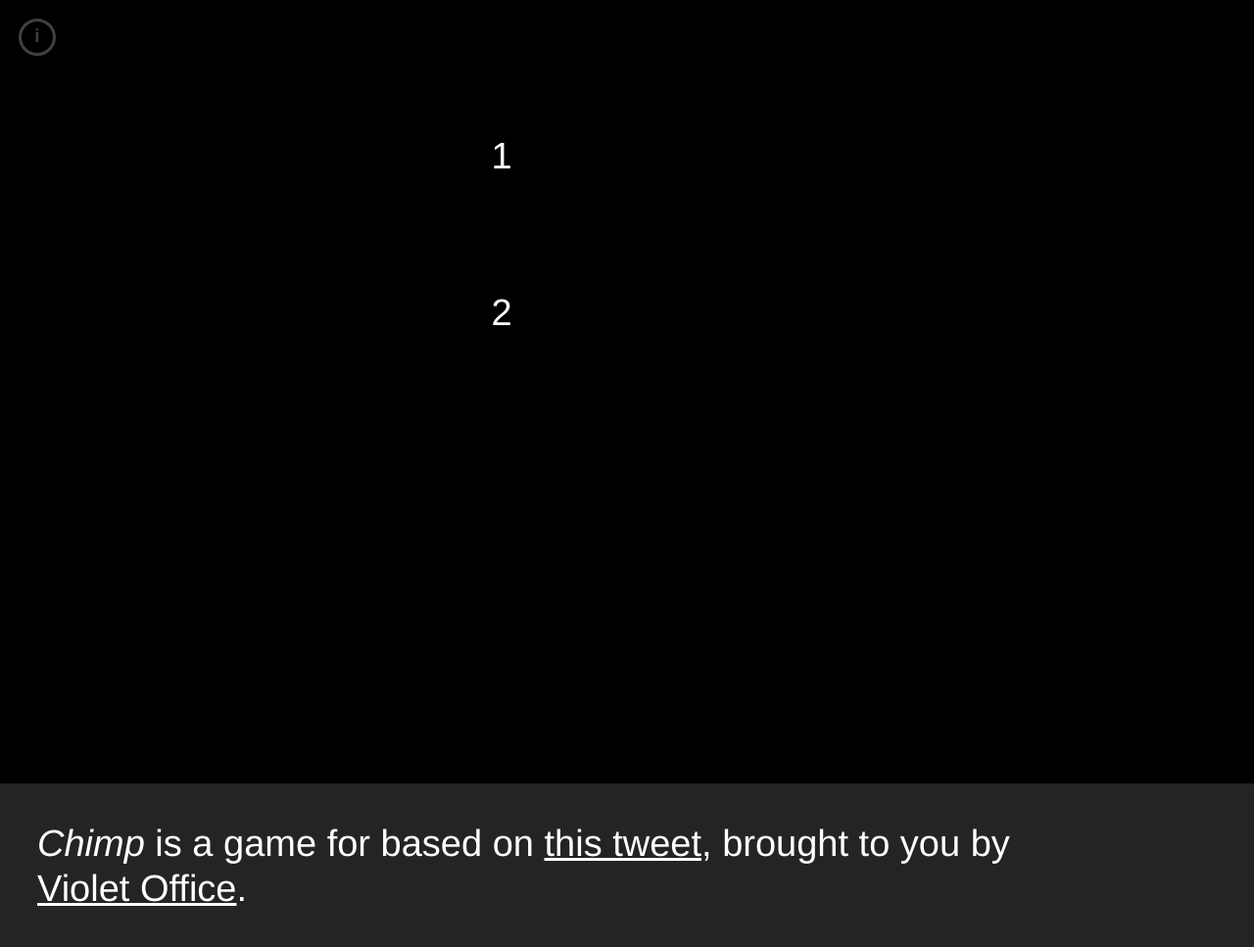
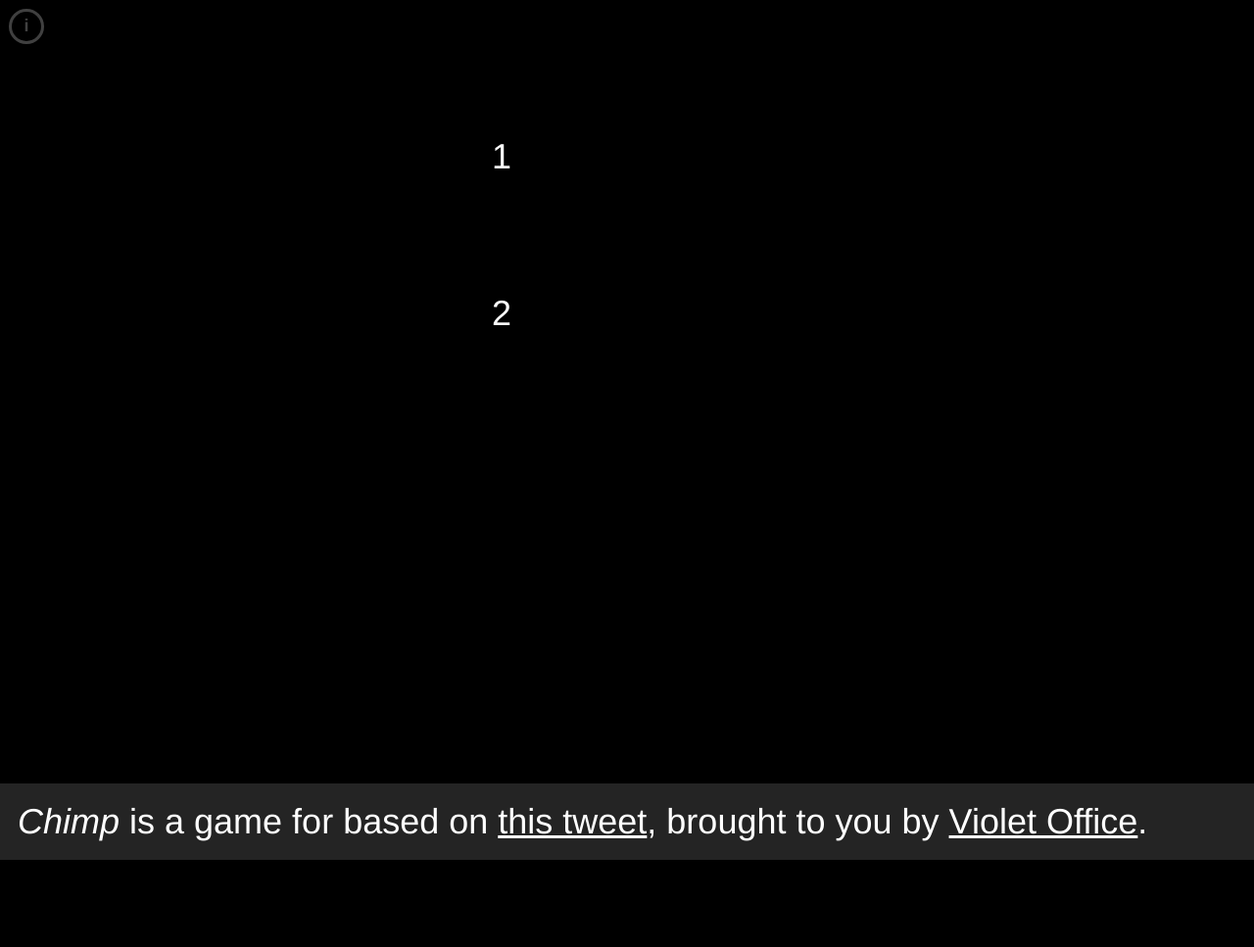
Before and after one commit to violetoffice/chimp, a plain HTML site: page index.html in a window 1280 px wide. Shown: the whole page at 98% size. After the commit the page ends 878 px from the top, so only its background shows below. Drawn offline with Linux system fonts and the light colour scheme.

Commit message:
font size

```diff
--- a/style.css
+++ b/style.css
@@ -5,6 +5,7 @@
   font-weight: inherit;
   font-family: inherit;
   font-style: inherit;
+  font-size: 100%;
   margin: 0;
   padding: 0;
   border: 0;
@@ -12,27 +13,21 @@
   box-sizing: border-box;
 }
 
+html {
+  scroll-behavior: smooth;
+  scroll-snap-type: y mandatory;
+}
+
 html, body {
-  /*height: 100%;*/
   font-family: "Helvetica Neue", Helvetica, sans-serif;
-  font-size: 38px;
+  font-size: 36px;
   background-color: black;
   color: white;
   font-weight: 400;
 }
 
-html {
-  scroll-behavior: smooth;
-  scroll-snap-type: y mandatory;
-}
-
 a{
   color: white;
-}
-
-h1, h2, h3, p{
-  font-size: 1rem;
-  line-height: 1.25;
 }
 
 .fail {
@@ -89,7 +84,7 @@ h1, h2, h3, p{
   position: absolute;
   top: 0;
   font-size: 0.5rem;
-  margin: 0.5rem;
+  margin: 0.25rem;
   width: 1rem;
   height: 1rem;
   border: 3px solid white;
@@ -109,7 +104,7 @@ footer h1{
 
 footer{
   scroll-snap-align: end;
-  padding: 1rem;
+  padding: 0.5rem;
   width: 100%;
   background: #242424;
 }
```
